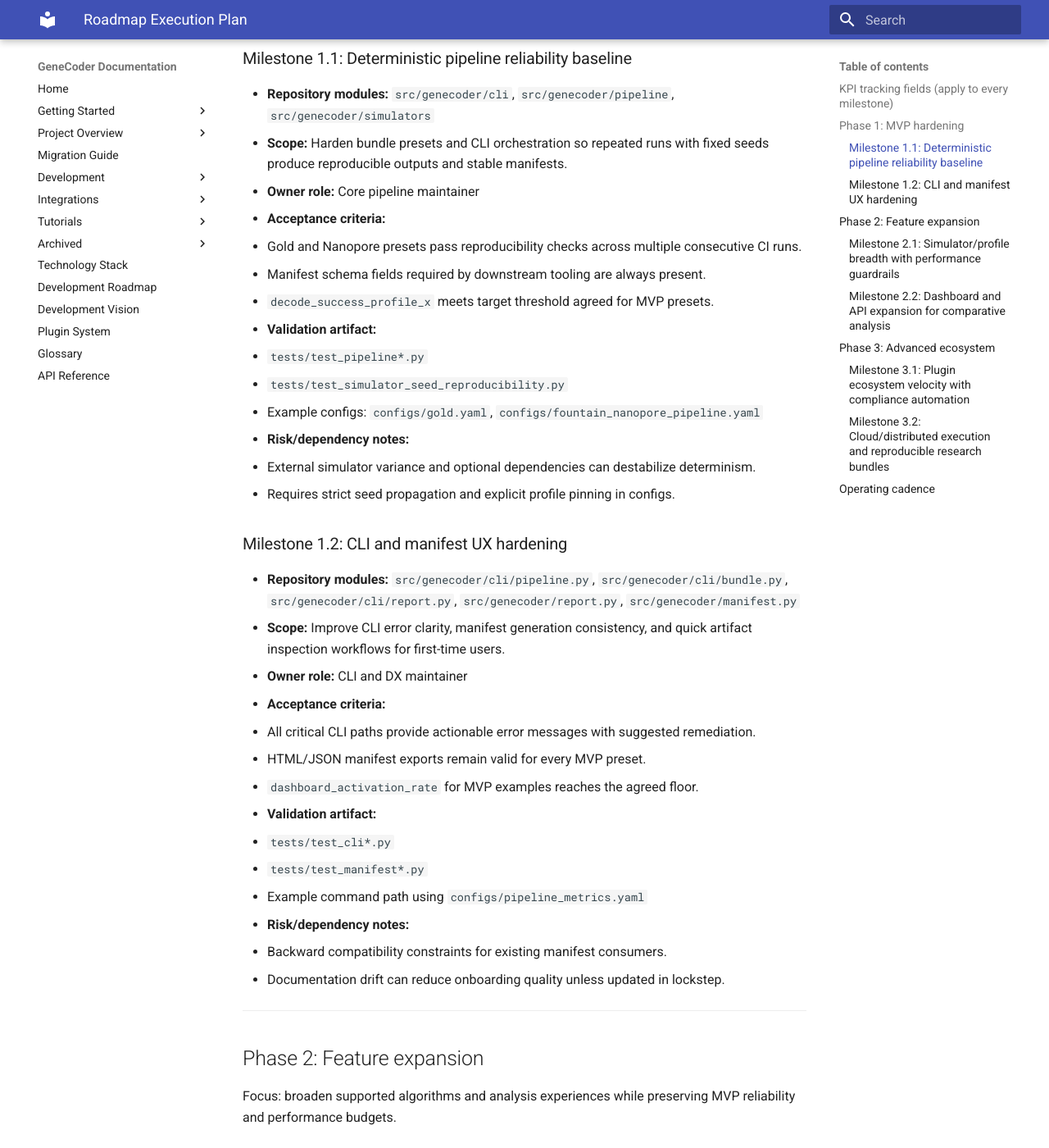
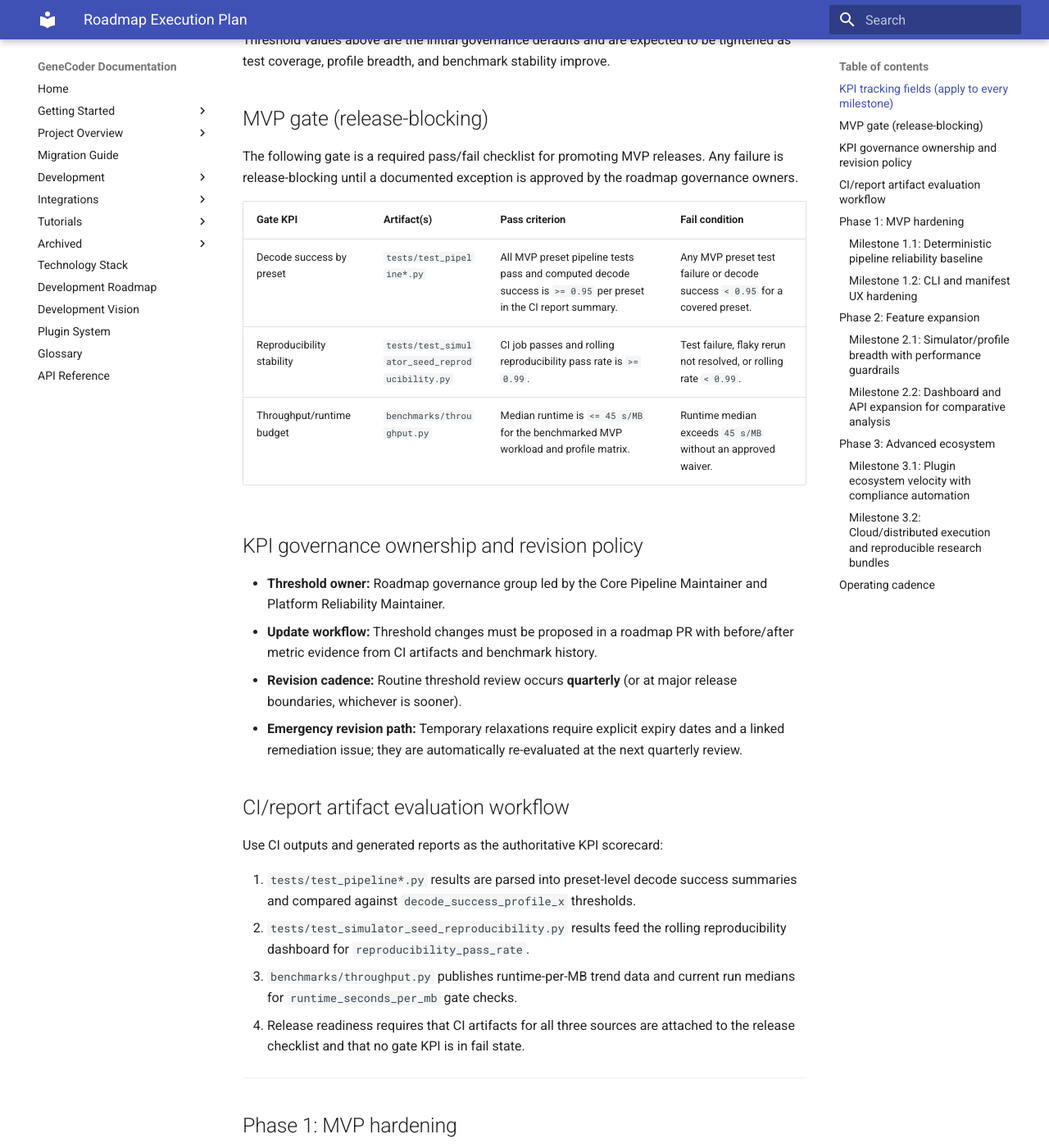
Before and after one commit to d0tTino/GeneCoder, an MkDocs documentation site: the page built from docs/roadmap_execution.md, in a window 1280 px wide and 1400 px high, scrolled down 1110 px. Shown: the whole window at 82% size. Built offline with MkDocs 1.6.1 and Material for MkDocs 9.7.7, drawn with Linux system fonts in a browser that asks for light colours; some of the changed text lies outside the part shown.

Commit message:
docs: add objective KPI thresholds and MVP gates

```diff
--- a/docs/roadmap_execution.md
+++ b/docs/roadmap_execution.md
@@ -12,13 +12,53 @@
 
 Record these fields in milestone notes, release checklists, or issue templates:
 
-| KPI field | Definition | Suggested source |
-| --- | --- | --- |
-| `decode_success_profile_x` | Decode success rate under a named profile (for example `gold_miseq_v3` or `fountain_nanopore_r10`) across fixed-seed runs. | `tests/test_pipeline*.py`, pipeline manifests, benchmark outputs |
-| `runtime_seconds_per_mb` | Median runtime per MB for encode/decode workloads under representative presets. | `benchmarks/throughput.py`, CI benchmark artifacts |
-| `plugin_contrib_cadence_monthly` | Number of accepted plugin updates/additions per month that pass spec/security checks. | Plugin registry PRs, `tests/test_plugin_spec_validation.py`, `tests/test_plugin_security.py` |
-| `reproducibility_pass_rate` | Percent of deterministic seed/profile checks passing in CI. | Reproducibility-focused tests and CI history |
-| `dashboard_activation_rate` | Fraction of runs that emit dashboard/manifest artifacts and can be rendered without manual fixes. | CLI bundle outputs, dashboard smoke tests |
+| KPI field | Definition | Initial threshold (MVP baseline) | Suggested source |
+| --- | --- | --- | --- |
+| `decode_success_profile_x` | Decode success rate under a named profile (for example `gold_miseq_v3` or `fountain_nanopore_r10`) across fixed-seed runs. | **Minimum:** `>= 0.95` for each MVP preset in CI. | `tests/test_pipeline*.py`, pipeline manifests, benchmark outputs |
+| `runtime_seconds_per_mb` | Median runtime per MB for encode/decode workloads under representative presets. | **Maximum:** `<= 45` seconds per MB for MVP benchmark workload. | `benchmarks/throughput.py`, CI benchmark artifacts |
+| `plugin_contrib_cadence_monthly` | Number of accepted plugin updates/additions per month that pass spec/security checks. | **Minimum:** `>= 2` accepted, compliant plugin contributions per month once plugin registry workflow is active. | Plugin registry PRs, `tests/test_plugin_spec_validation.py`, `tests/test_plugin_security.py` |
+| `reproducibility_pass_rate` | Percent of deterministic seed/profile checks passing in CI. | **Minimum:** `>= 0.99` pass rate over rolling 30-day CI window. | Reproducibility-focused tests and CI history |
+| `dashboard_activation_rate` | Fraction of runs that emit dashboard/manifest artifacts and can be rendered without manual fixes. | **Minimum:** `>= 0.95` successful renderable artifact bundles in MVP sample runs. | CLI bundle outputs, dashboard smoke tests |
+
+Threshold values above are the initial governance defaults and are expected to
+be tightened as test coverage, profile breadth, and benchmark stability improve.
+
+## MVP gate (release-blocking)
+
+The following gate is a required pass/fail checklist for promoting MVP releases.
+Any failure is release-blocking until a documented exception is approved by the
+roadmap governance owners.
+
+| Gate KPI | Artifact(s) | Pass criterion | Fail condition |
+| --- | --- | --- | --- |
+| Decode success by preset | `tests/test_pipeline*.py` | All MVP preset pipeline tests pass and computed decode success is `>= 0.95` per preset in the CI report summary. | Any MVP preset test failure or decode success `< 0.95` for a covered preset. |
+| Reproducibility stability | `tests/test_simulator_seed_reproducibility.py` | CI job passes and rolling reproducibility pass rate is `>= 0.99`. | Test failure, flaky rerun not resolved, or rolling rate `< 0.99`. |
+| Throughput/runtime budget | `benchmarks/throughput.py` | Median runtime is `<= 45 s/MB` for the benchmarked MVP workload and profile matrix. | Runtime median exceeds `45 s/MB` without an approved waiver. |
+
+## KPI governance ownership and revision policy
+
+- **Threshold owner:** Roadmap governance group led by the Core Pipeline
+  Maintainer and Platform Reliability Maintainer.
+- **Update workflow:** Threshold changes must be proposed in a roadmap PR with
+  before/after metric evidence from CI artifacts and benchmark history.
+- **Revision cadence:** Routine threshold review occurs **quarterly** (or at
+  major release boundaries, whichever is sooner).
+- **Emergency revision path:** Temporary relaxations require explicit expiry
+  dates and a linked remediation issue; they are automatically re-evaluated at
+  the next quarterly review.
+
+## CI/report artifact evaluation workflow
+
+Use CI outputs and generated reports as the authoritative KPI scorecard:
+
+1. `tests/test_pipeline*.py` results are parsed into preset-level decode success
+   summaries and compared against `decode_success_profile_x` thresholds.
+2. `tests/test_simulator_seed_reproducibility.py` results feed the rolling
+   reproducibility dashboard for `reproducibility_pass_rate`.
+3. `benchmarks/throughput.py` publishes runtime-per-MB trend data and current
+   run medians for `runtime_seconds_per_mb` gate checks.
+4. Release readiness requires that CI artifacts for all three sources are
+   attached to the release checklist and that no gate KPI is in fail state.
 
 ---
 
```
